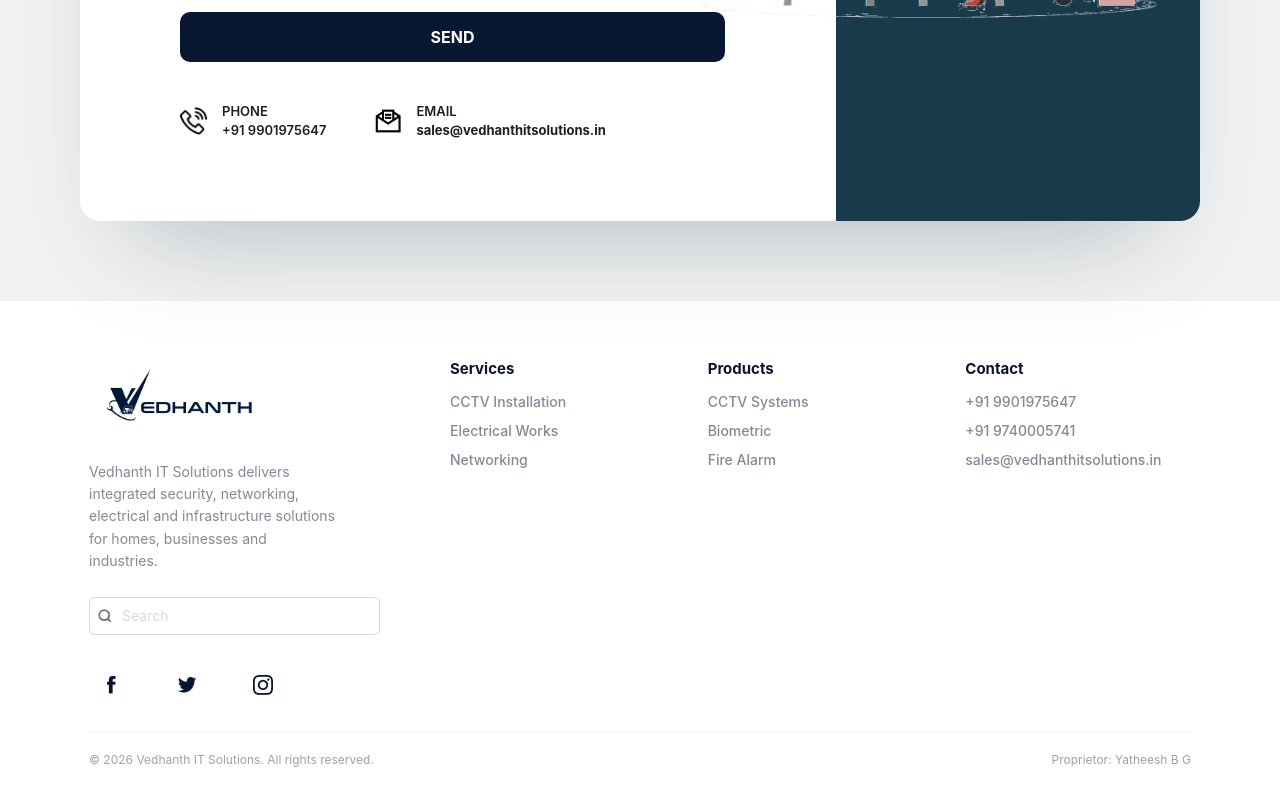
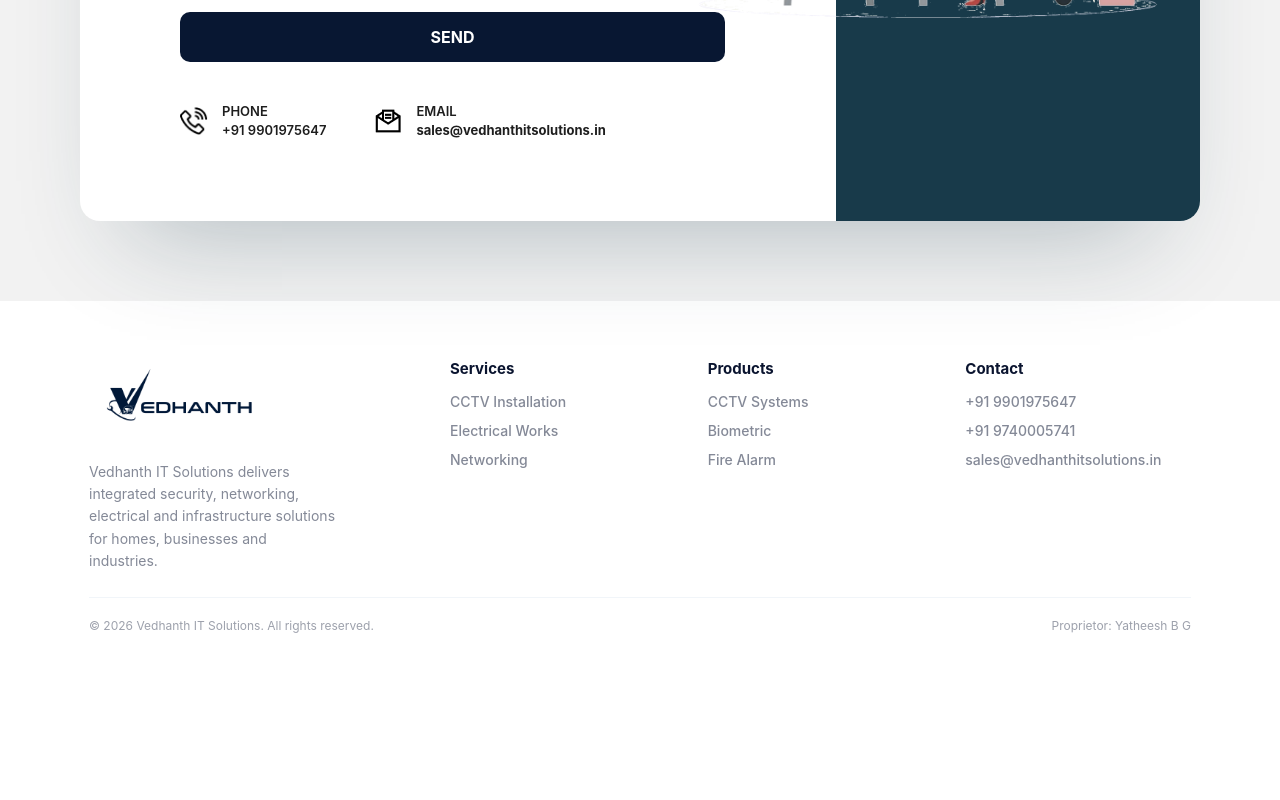
Before and after one commit to adilakshmi-info-tech/vedhanth_it_solutions, a Next.js app: page / in a window 1280 px wide. Shown: the part 4543-5343 px from the top of the page. After the commit the page ends 5209 px from the top, so only its background shows below. Built offline with nearby package versions, Linux system fonts and the light colour scheme; no server answers.

Commit message:
Remove search box and social icons from footer
Co-Authored-By: Claude Sonnet 5.5 <noreply@anthropic.com>
Claude-Session: https://claude.ai/code/session_01X4PM6B2nvRjB47CeNV6eUK

```diff
--- a/components/Footer.jsx
+++ b/components/Footer.jsx
@@ -21,27 +21,6 @@ export default function Footer() {
               Vedhanth IT Solutions delivers integrated security, networking, electrical and
               infrastructure solutions for homes, businesses and industries.
             </p>
-
-            <form className="mt-6 flex items-center gap-2.5 border border-[#d9d9d9] rounded-[5px] p-2 max-w-[291px]">
-              <Image src="/icons/search.png" alt="" width={14} height={14} className="invert opacity-60" />
-              <input
-                type="text"
-                placeholder="Search"
-                className="bg-transparent text-sm text-[#0a142f]/60 placeholder:text-[#d9d9d9] outline-none w-full"
-              />
-            </form>
-
-            <div className="flex items-center gap-8 mt-7">
-              <a href="https://facebook.com" aria-label="Facebook" className="text-[#0a142f] hover:text-accent-500 transition">
-                <Image src="/icons/facebook.png" alt="" width={9} height={18} style={{ width: '9px', height: '18px' }} />
-              </a>
-              <a href="https://twitter.com" aria-label="Twitter" className="text-[#0a142f] hover:text-accent-500 transition">
-                <Image src="/icons/twitter.png" alt="" width={19} height={16} style={{ width: '19px', height: '16px' }} />
-              </a>
-              <a href="https://instagram.com" aria-label="Instagram" className="text-[#0a142f] hover:text-accent-500 transition">
-                <Image src="/icons/instagram.png" alt="" width={20} height={20} />
-              </a>
-            </div>
           </div>
 
           <div className="grid grid-cols-2 sm:grid-cols-3 gap-8">
```
